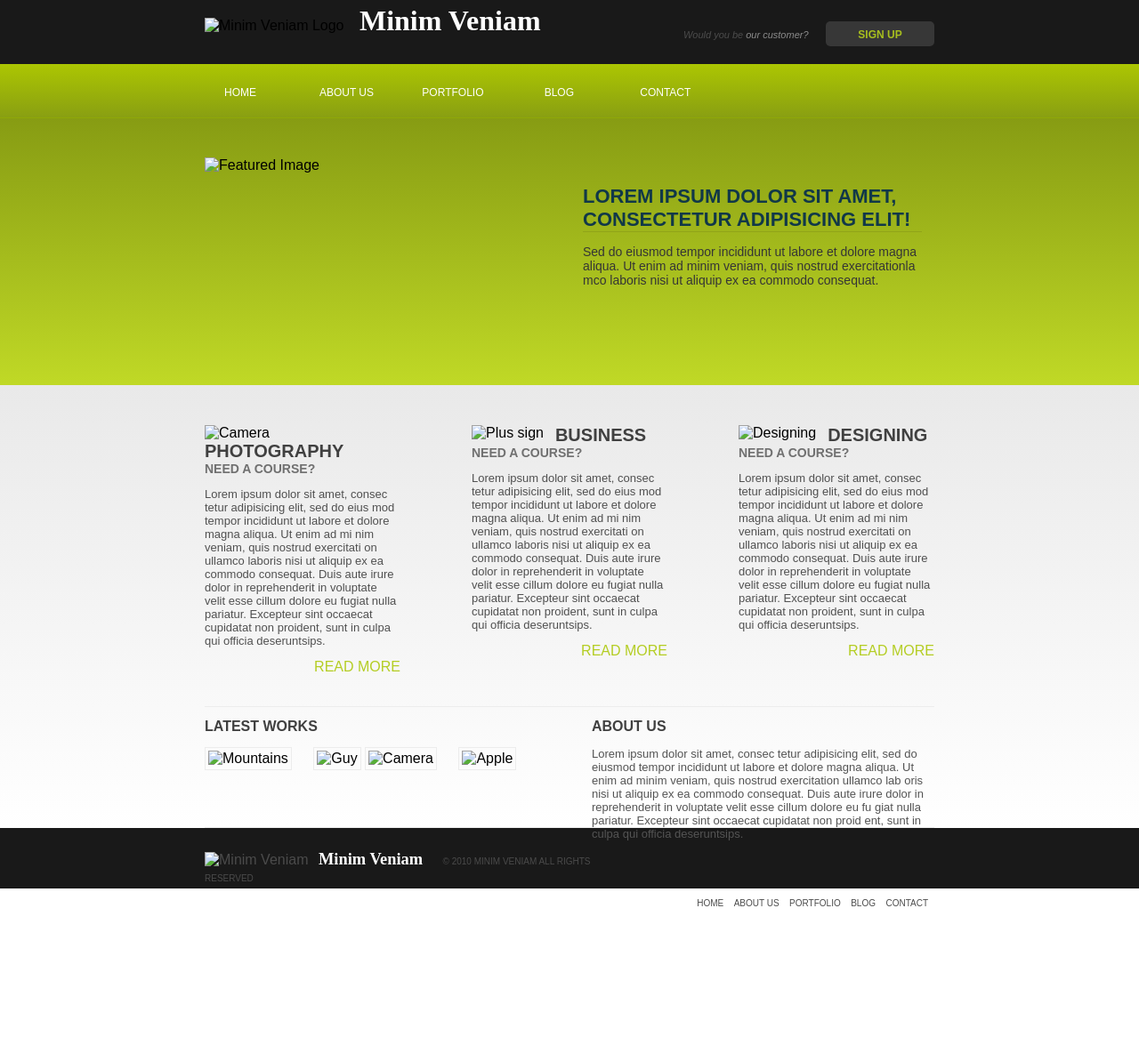
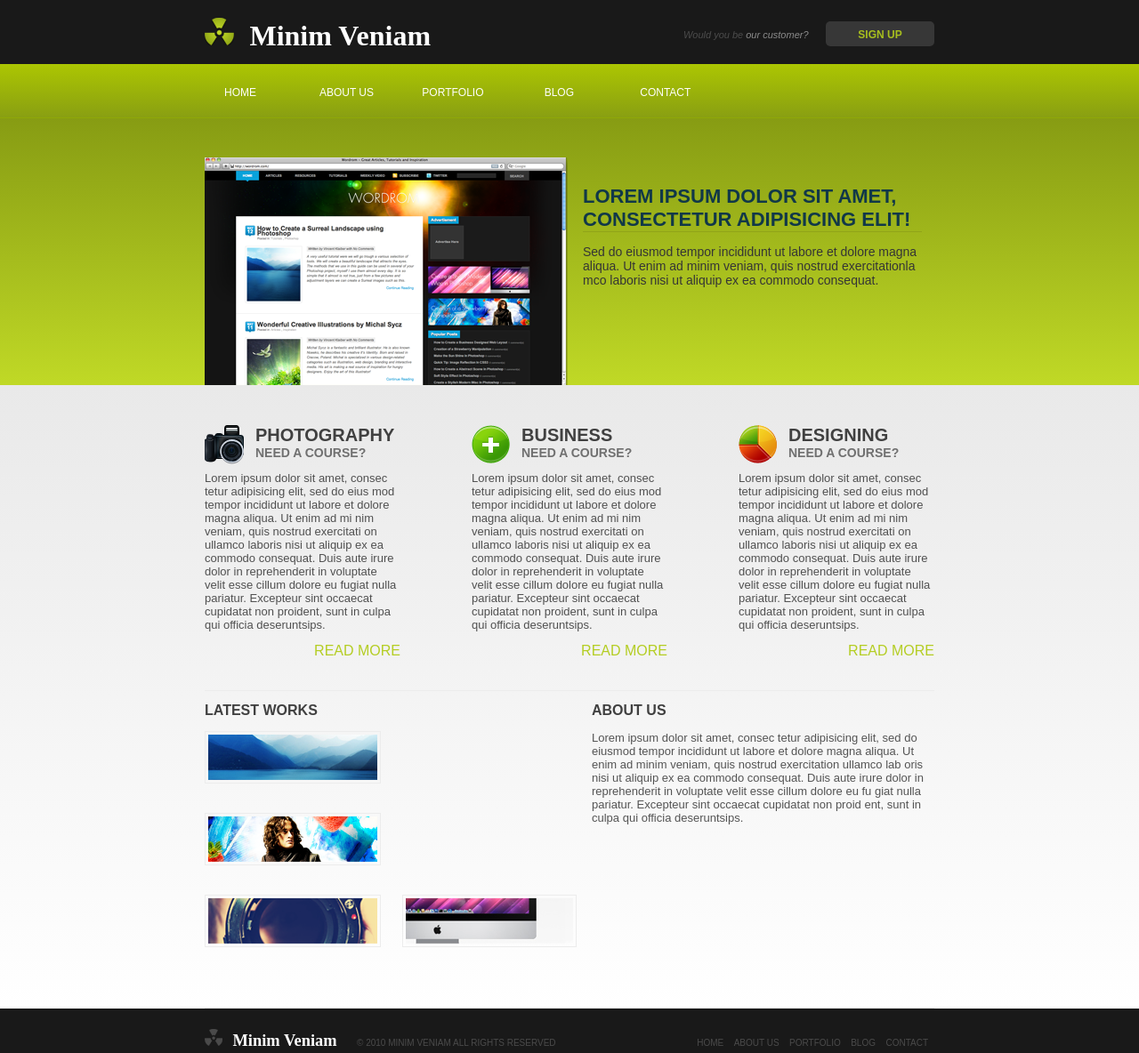
Before and after one commit to steveplesha/minim, a plain HTML site: page index.html in a window 1280 px wide. Shown: the whole page at 89% size. Before the commit the page ends 1023 px from the top, so only its background shows below. Drawn offline with Linux system fonts and the light colour scheme.

Commit message:
update index.html with correct image path

```diff
--- a/index.html
+++ b/index.html
@@ -9,7 +9,7 @@
 <body>
 	<header class="login">
         <div class="container group">
-            <img class="inline logo" src="images/logo.png" alt="Minim Veniam Logo" />
+            <img class="inline logo" src="img/logo.png" alt="Minim Veniam Logo" />
             <h1 class="inline company-name">Minim Veniam</h1>
             <div class="login-section right">
                 <div class="login-text inline">Would you be <span>our customer?</span></div>
@@ -28,7 +28,7 @@
     </nav>
     <div class="hero-content">
         <div class="container">
-            <img class="featured-image" src="images/featured-image.png" alt="Featured Image" />
+            <img class="featured-image" src="img/featured-image.png" alt="Featured Image" />
             <div class="featured-text">
                 <h1>LOREM IPSUM DOLOR SIT AMET, CONSECTETUR ADIPISICING ELIT!</h1>
                 <p>Sed do eiusmod tempor incididunt ut labore et dolore magna
@@ -41,7 +41,7 @@
     <main>
         <div class="container group">
             <div class="main-content">
-                <img src="images/camera.png" alt="Camera">
+                <img src="img/camera.png" alt="Camera">
                 <h1>Photography</h1>
                 <h3>Need a course?</h3>
                 <p>Lorem ipsum dolor sit amet, consec
@@ -60,7 +60,7 @@
                 <a href="#">Read More</a>
             </div>
             <div class="main-content">
-                <img src="images/plus.png" alt="Plus sign">
+                <img src="img/plus.png" alt="Plus sign">
                 <h1>Business</h1>
                 <h3>Need a Course?</h3>
                 <p>Lorem ipsum dolor sit amet, consec
@@ -79,7 +79,7 @@
                 <a href="#">Read More</a>
             </div>
             <div class="main-content">
-                <img src="images/design.png" alt="Designing">
+                <img src="img/design.png" alt="Designing">
                 <h1>Designing</h1>
                 <h3>Need a course?</h3>
                 <p>Lorem ipsum dolor sit amet, consec
@@ -101,10 +101,10 @@
         <div class= "container">
             <div class="secondary-content inline">
                 <h2 class="secondary-title">Latest works</h2>
-                <img src="images/latestwork1.png" alt="Mountains" />
-                <img src="images/latestwork2.png" alt="Guy" />
-                <img src="images/latestwork3.png" alt="Camera" />
-                <img src="images/latestwork4.png" alt="Apple" />
+                <img src="img/latestwork1.png" alt="Mountains" />
+                <img src="img/latestwork2.png" alt="Guy" />
+                <img src="img/latestwork3.png" alt="Camera" />
+                <img src="img/latestwork4.png" alt="Apple" />
             </div>
             <div class="about inline">
                 <h2 class="secondary-title">About us</h2>
@@ -122,7 +122,7 @@
     </main>
     <footer class="group">
         <div class="container">
-            <img src="images/footer-logo.png" alt="Minim Veniam" />
+            <img src="img/footer-logo.png" alt="Minim Veniam" />
             <h3 class="company-name" >Minim Veniam</h3>
             <copy>&copy; 2010 MINIM VENIAM ALL RIGHTS RESERVED</copy>
             <nav class="footer-nav">
```
